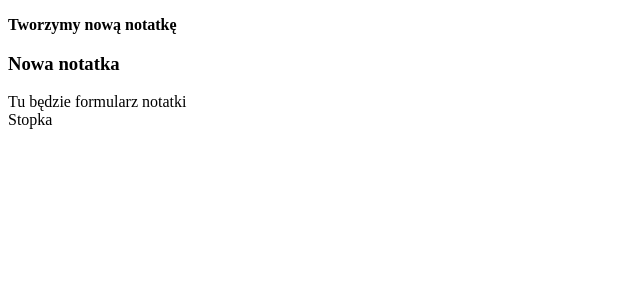
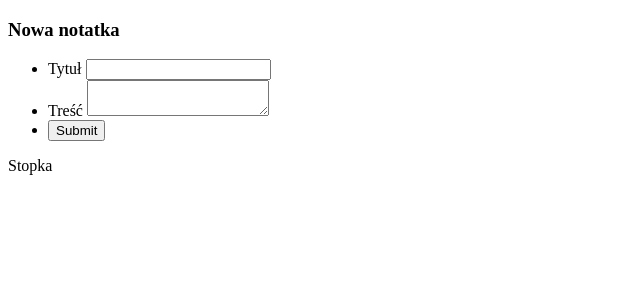
Before and after one commit to BartoszAmbros/TEB-php, a PHP site: page /?action=create in a window 1280 px wide. Shown: the part 116-416 px from the top of the page, without its empty margins (0-640 px from the left). Run offline with PHP 8.4, Linux system fonts and the light colour scheme.

Commit message:
Added form for creating notes, security improvements

```diff
--- a/index.php
+++ b/index.php
@@ -14,10 +14,21 @@ $action = $_GET['action'] ?? DEFAULT_ACTION;
 $viewParams = [];
 
 if ($action === 'create'){
-    $viewParams['resultCreate'] = 'Tworzymy nową notatkę';
+    $page = 'create';
+
+    $created = false;
+    if(!empty($_POST)){
+        $viewParams = [
+            'title' => $_POST['title'],
+            'description' => $_POST['description'],
+        ];
+        $created = true;
+    }
+    $viewParams['created'] = $created;
 }else {
+    $page = 'list';
     $viewParams['resultList'] = 'Wyświetlamy listę notatek';
 }
 
 $view = new View();
-$view->render($action, $viewParams);
+$view->render($page, $viewParams);
--- a/templates/pages/create.php
+++ b/templates/pages/create.php
@@ -1,9 +1,31 @@
-<b>
-    <?php echo $params['resultCreate']; ?>
-</b>
 
 <h3>Nowa notatka</h3>
 
 <div>
-    Tu będzie formularz notatki
+    <?php if ($params['created']) :  ?>
+        <div>
+            <div>
+                Tytuł: <?php echo $params['title'] ?>
+            </div>
+            <div>
+                Opis: <?php echo $params['description'] ?>
+            </div>
+        </div>
+        <?php else : ?>
+            <form action="/?action=create" class="note-form" method="post">
+                <ul>
+                    <li>
+                        <label for="title">Tytuł <span class="required"></span></label>
+                        <input type="text" name="title" id="title" class="filed-long">
+                    </li>
+                    <li>
+                        <label for="field5">Treść</label>
+                        <textarea name="description" id="field5" class="field-long field-textarea"></textarea>
+                    </li>
+                    <li>
+                        <input type="submit" value="Submit">
+                    </li>
+                </ul>
+            </form>
+            <?php endif; ?>
 </div>
```
